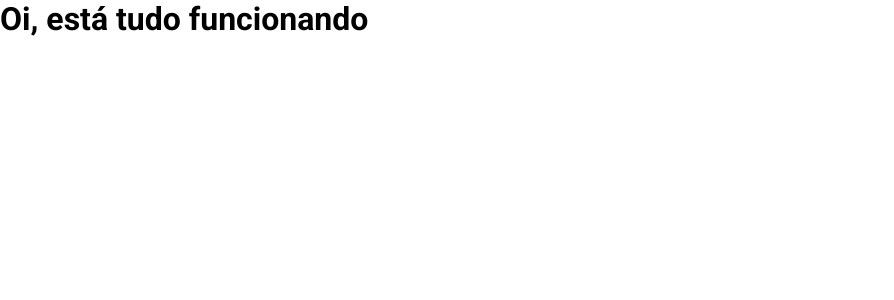
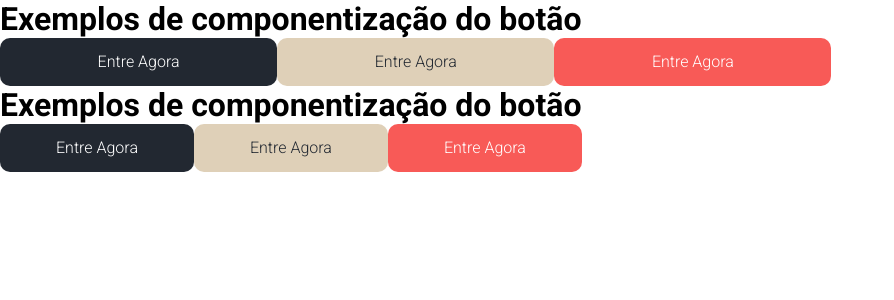
Before and after one commit to joaogabriell126/PFE_25.2_8002_V, a React (Vite) app: page / in a window 1280 px wide. Shown: the top 300 px of the page, without its empty margins (0-894 px from the left). Built offline with nearby package versions, Linux system fonts and the light colour scheme.

Commit message:
feat: Componentização completa dos botões

```diff
--- a/src/App.jsx
+++ b/src/App.jsx
@@ -1,6 +1,18 @@
+import Button from './components/ui/Button/Button.jsx';
+
 function App() {
   return (
-    <h1>Oi, está tudo funcionando</h1>
+    <div>
+      <h1>Exemplos de componentização do botão</h1>
+      <Button variant="primary">Entre Agora</Button>
+      <Button variant="alternative">Entre Agora</Button>
+      <Button variant="danger">Entre Agora</Button>
+
+      <h1>Exemplos de componentização do botão</h1>
+      <Button variant="primary" size='small'>Entre Agora</Button>
+      <Button variant="alternative" size='small'>Entre Agora</Button>
+      <Button variant="danger" size='small'>Entre Agora</Button>
+    </div>
   );
 }
 
--- a/src/components/ui/Button/Button.jsx
+++ b/src/components/ui/Button/Button.jsx
@@ -1,9 +1,17 @@
-// Aqui estou importando o aquivo Button.module.scss
-import "./Button.module.scss";
+// 1. A importação agora coloca os estilos no objeto 'styles'
+import styles from "./Button.module.scss";
 
-export default function Button({children, onClick, type = 'button', variant = 'primary'}){
-    return(
-        <button className={`btn btn--${variant}`} type={type} onClick={onClick}>
+export default function Button({ children, onClick, type = 'button', variant = 'primary', size = 'medium' }) {
+
+    const buttonClass = `
+        ${styles.btn}
+        ${styles[`btn--${variant}`]}
+        ${size === 'small' ? styles['btn--small'] : ''}
+    `;
+
+    return (
+        // O .trim() no final é opcional, mas remove espaços extras
+        <button className={buttonClass.trim()} type={type} onClick={onClick}>
             {children}
         </button>
     )
--- a/src/components/ui/Button/Button.module.scss
+++ b/src/components/ui/Button/Button.module.scss
@@ -1,9 +1,42 @@
 @import "../../../styles/_variables.scss";
 
 .btn {
-  padding: 0.6rem 1.2rem;
-  border: none;
-  background-color: $cor-vermelha;
-  font-weight: 600;
-  cursor: pointer;
+    padding: 0.9rem 6.1rem;
+    border: none;
+    border-radius: $border-radius-base;
+    font-size: $font-size-body;
+    font-weight: $font-weight-light;
+    cursor: pointer;
+
+    &--primary {
+        background-color: $button-primary-background;
+        color: $text-color-light;
+
+        &:hover {
+            background-color: $button-primary-hover;
+        }
+    }
+
+    &--alternative {
+        background-color: $button-alternative-background;
+        color: $text-color-primary;
+
+        &:hover {
+            background-color: $button-alternative-hover;
+        }
+    }
+
+    &--danger {
+        background-color: $button-danger-background;
+        color: $text-color-light;
+
+        &:hover {
+            background-color: $button-danger-hover;
+        }
+    }
+
+     &--small {
+        padding: 0.9rem 3.5rem; // Padding menor
+    }
+
 }
```
